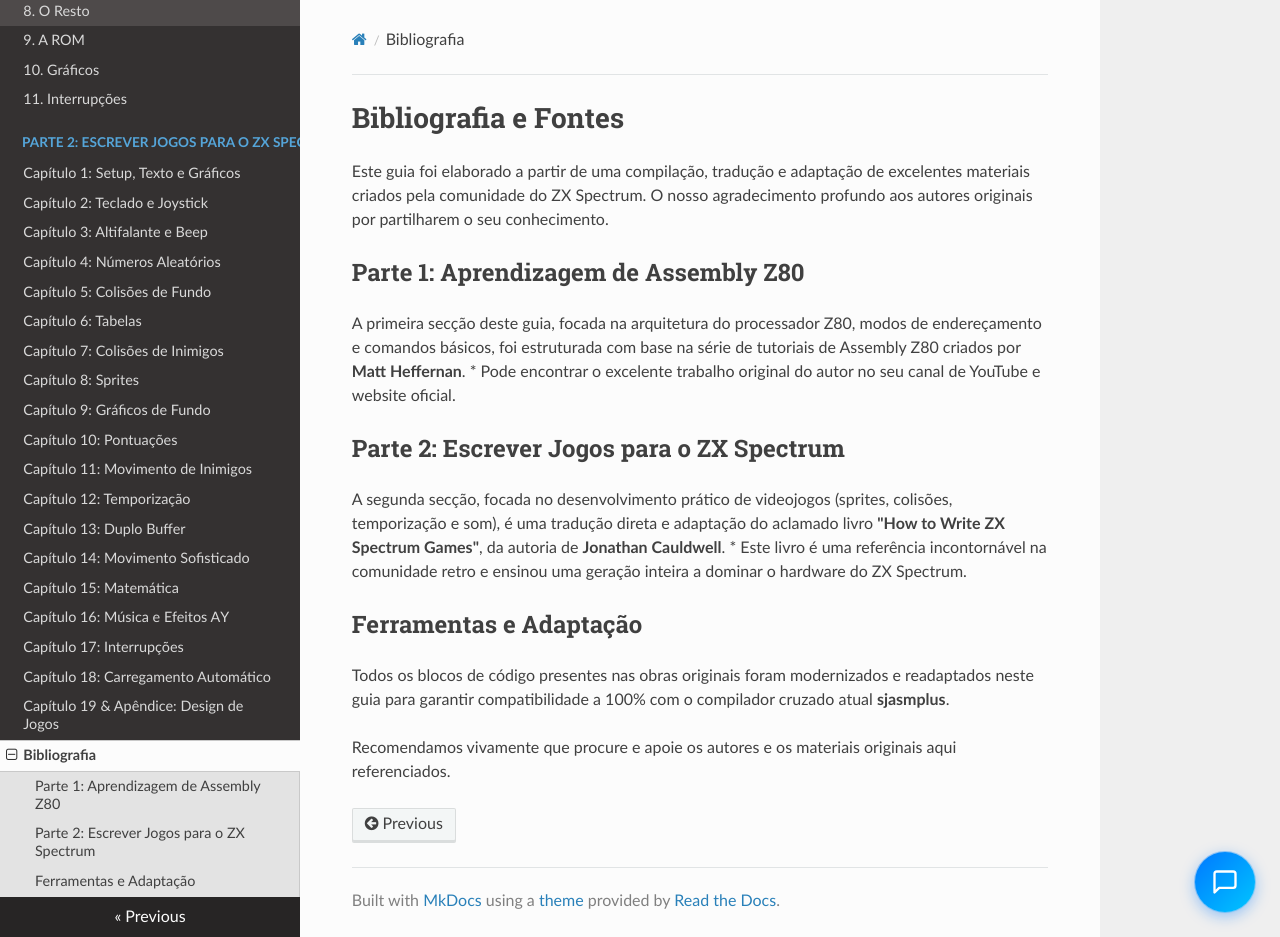
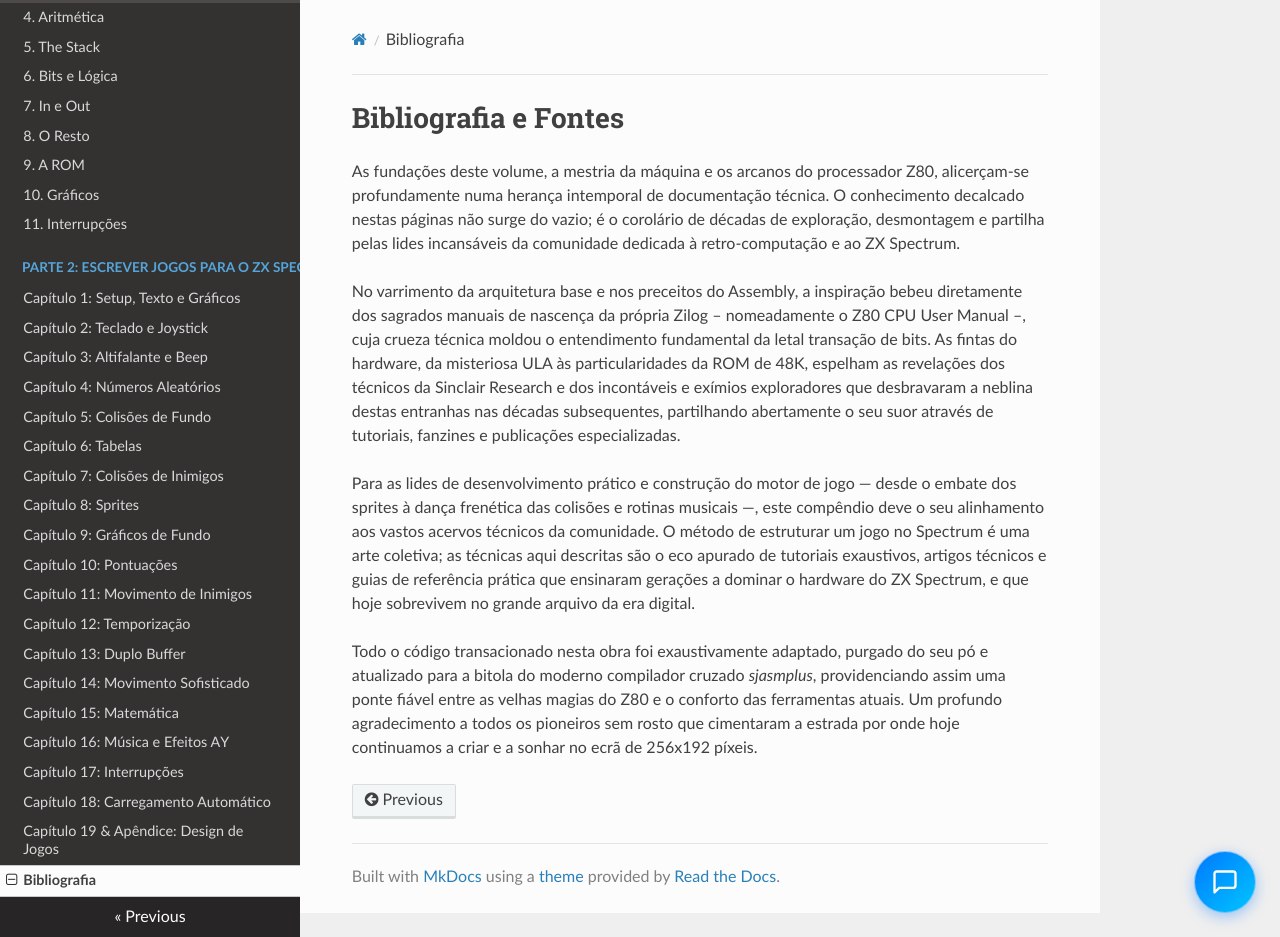
Before and after one commit to pedrobaratafernandes/assembly-spectrum, an MkDocs documentation site: the page built from docs/bibliografia.md, in a window 1280 px wide and 937 px high. Built offline with MkDocs 1.6.1, drawn with Linux system fonts in a browser that asks for light colours; nearby versions of some CDN libraries.

Commit message:
refactor: remove Z80 tutorial chapters and update bibliography documentation

```diff
--- a/docs/bibliografia.md
+++ b/docs/bibliografia.md
@@ -1,19 +1,9 @@
 # Bibliografia e Fontes
 
-Este guia foi elaborado a partir de uma compilação, tradução e adaptação de excelentes materiais criados pela comunidade do ZX Spectrum. O nosso agradecimento profundo aos autores originais por partilharem o seu conhecimento.
+As fundações deste volume, a mestria da máquina e os arcanos do processador Z80, alicerçam-se profundamente numa herança intemporal de documentação técnica. O conhecimento decalcado nestas páginas não surge do vazio; é o corolário de décadas de exploração, desmontagem e partilha pelas lides incansáveis da comunidade dedicada à retro-computação e ao ZX Spectrum.
 
-## Parte 1: Aprendizagem de Assembly Z80
+No varrimento da arquitetura base e nos preceitos do Assembly, a inspiração bebeu diretamente dos sagrados manuais de nascença da própria Zilog – nomeadamente o Z80 CPU User Manual –, cuja crueza técnica moldou o entendimento fundamental da letal transação de bits. As fintas do hardware, da misteriosa ULA às particularidades da ROM de 48K, espelham as revelações dos técnicos da Sinclair Research e dos incontáveis e exímios exploradores que desbravaram a neblina destas entranhas nas décadas subsequentes, partilhando abertamente o seu suor através de tutoriais, fanzines e publicações especializadas.
 
-A primeira secção deste guia, focada na arquitetura do processador Z80, modos de endereçamento e comandos básicos, foi estruturada com base na série de tutoriais de Assembly Z80 criados por **Matt Heffernan**.
-* Pode encontrar o excelente trabalho original do autor no seu canal de YouTube e website oficial.
+Para as lides de desenvolvimento prático e construção do motor de jogo — desde o embate dos sprites à dança frenética das colisões e rotinas musicais —, este compêndio deve o seu alinhamento aos vastos acervos técnicos da comunidade. O método de estruturar um jogo no Spectrum é uma arte coletiva; as técnicas aqui descritas são o eco apurado de tutoriais exaustivos, artigos técnicos e guias de referência prática que ensinaram gerações a dominar o hardware do ZX Spectrum, e que hoje sobrevivem no grande arquivo da era digital.
 
-## Parte 2: Escrever Jogos para o ZX Spectrum
-
-A segunda secção, focada no desenvolvimento prático de videojogos (sprites, colisões, temporização e som), é uma tradução direta e adaptação do aclamado livro **"How to Write ZX Spectrum Games"**, da autoria de **Jonathan Cauldwell**.
-* Este livro é uma referência incontornável na comunidade retro e ensinou uma geração inteira a dominar o hardware do ZX Spectrum.
-
-## Ferramentas e Adaptação
-
-Todos os blocos de código presentes nas obras originais foram modernizados e readaptados neste guia para garantir compatibilidade a 100% com o compilador cruzado atual **sjasmplus**.
-
-Recomendamos vivamente que procure e apoie os autores e os materiais originais aqui referenciados.
+Todo o código transacionado nesta obra foi exaustivamente adaptado, purgado do seu pó e atualizado para a bitola do moderno compilador cruzado *sjasmplus*, providenciando assim uma ponte fiável entre as velhas magias do Z80 e o conforto das ferramentas atuais. Um profundo agradecimento a todos os pioneiros sem rosto que cimentaram a estrada por onde hoje continuamos a criar e a sonhar no ecrã de 256x192 píxeis.
```
